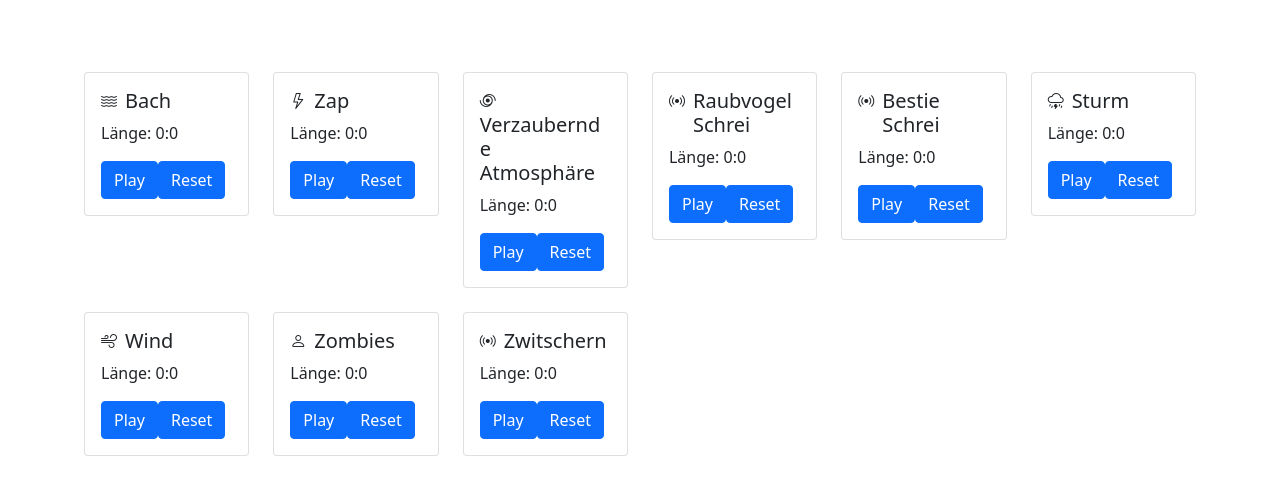
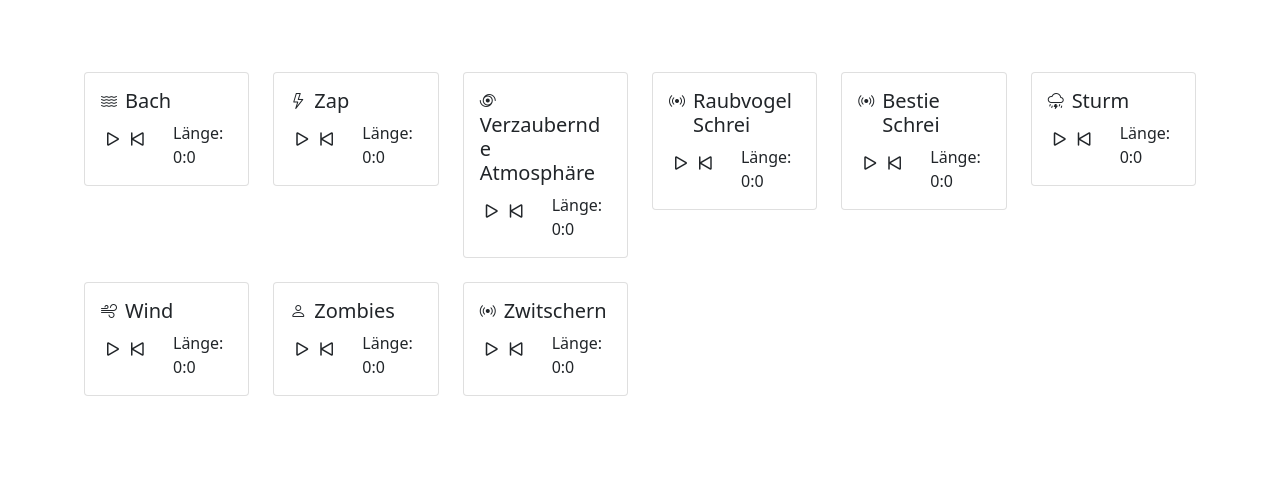
Before and after one commit to jakob-burger/pnp-soundboard, a React (Create React App) app: page / in a window 1280 px wide. Shown: the top 492 px of the page. Built offline with nearby package versions, Linux system fonts and the light colour scheme.

Commit message:
Changed Buttons to icons.

```diff
--- a/src/SoundPlayer.js
+++ b/src/SoundPlayer.js
@@ -1,7 +1,7 @@
 import React, { useState, useEffect } from "react";
 import useSound from "use-sound";
 import "bootstrap/dist/css/bootstrap.min.css";
-import { Col, Row, Card, Button } from "react-bootstrap";
+import { Col, Row, Card } from "react-bootstrap";
 import "bootstrap-icons/font/bootstrap-icons.css";
 
 export default function SoundPlayer({ aSound }) {
@@ -9,6 +9,7 @@ export default function SoundPlayer({ aSound }) {
     onend: () => {
       setSeconds(0);
       setIsPlaying(false);
+      setPlayIconClass("bi-play");
     },
   });
 
@@ -17,6 +18,7 @@ export default function SoundPlayer({ aSound }) {
   const [seconds, setSeconds] = useState(0);
   const [intervalId, setIntervalId] = useState(0);
   const [isPlaying, setIsPlaying] = useState(false);
+  const [playIconClass, setPlayIconClass] = useState("bi-play");
 
   useEffect(() => {
     if (intervalId > 0 && seconds >= theLengthInSeconds) {
@@ -36,8 +38,10 @@ export default function SoundPlayer({ aSound }) {
     if (isPlaying) {
       exposedData.pause();
       clearInterval(intervalId);
+      setPlayIconClass("bi-play");
     } else {
       playSound();
+      setPlayIconClass("bi-pause");
     }
     setIsPlaying(!isPlaying);
   }
@@ -60,14 +64,25 @@ export default function SoundPlayer({ aSound }) {
             <Card.Title>{aSound.name}</Card.Title>
           </Col>
         </Row>
-        <Card.Text>
-          Länge: {seconds}:{theLengthInSeconds}
-        </Card.Text>
-        <Button onClick={handlePlayClicked}>
-          {isPlaying ? "Pause" : "Play"}
-        </Button>
-        <Button onClick={handleStopClicked}>Reset</Button>
-        <br></br>
+        <Row>
+          <Col xs="auto">
+            <i
+              className={"bi " + playIconClass}
+              onClick={handlePlayClicked}
+              style={{ "font-size": 24 }}
+            ></i>
+            <i
+              className="bi bi-skip-start"
+              style={{ "font-size": 24 }}
+              onClick={handleStopClicked}
+            ></i>
+          </Col>
+          <Col>
+            <Card.Text>
+              Länge: {seconds}:{theLengthInSeconds}
+            </Card.Text>
+          </Col>
+        </Row>
       </Card.Body>
     </Card>
   );
```
